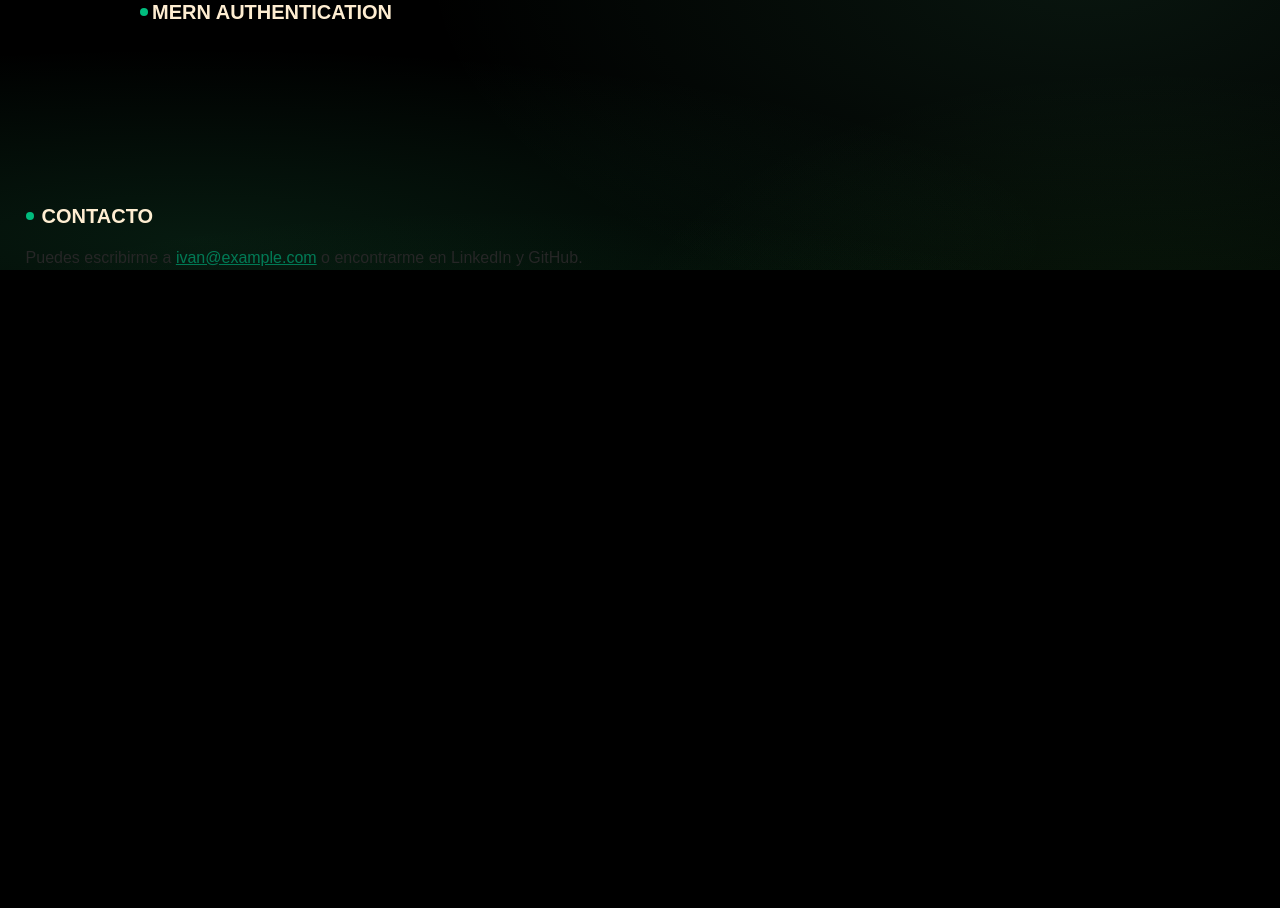
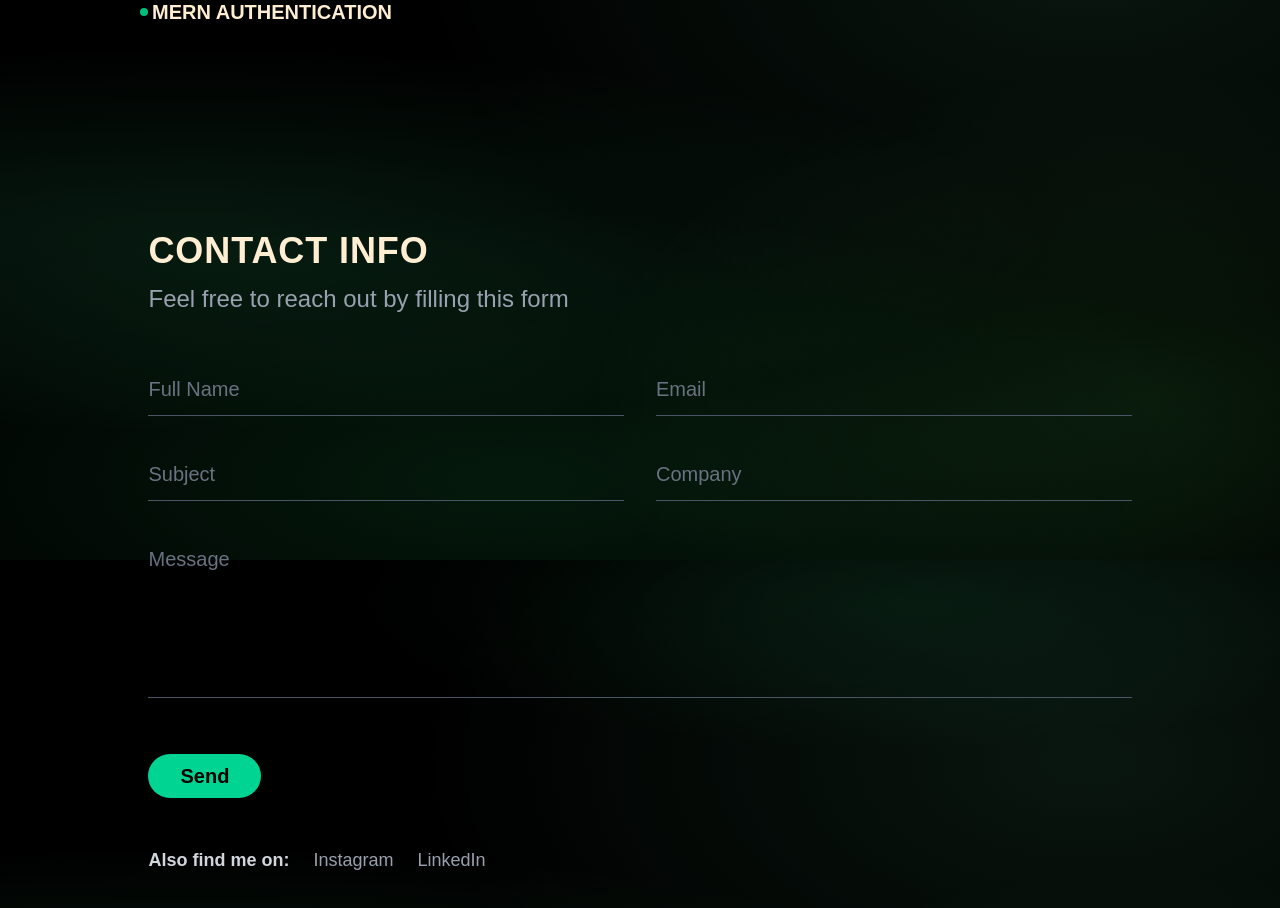
Before and after one commit to Iv44n/iv4n.dev, a Next.js app: page / in a window 1280 px wide. Shown: the part 3440-4348 px from the top of the page. Before the commit the page ends 3710 px from the top, so only its background shows below. Built offline with nearby package versions, Linux system fonts and the light colour scheme; no server answers; a web font is replaced by a local one.

Commit message:
feat: integrate contact form and update styles
This commit integrates the new `Contact` component into the main page, replacing the old contact section. It also adds new global styles to handle browser autofill in input fields, ensuring a consistent design.

```diff
--- a/src/app/globals.css
+++ b/src/app/globals.css
@@ -1,3 +1,4 @@
+/** biome-ignore-all lint/complexity/noImportantStyles: <> */
 @import "tailwindcss";
 
 :root {
@@ -47,3 +48,10 @@ body {
     ), #000000;
   background-attachment: fixed;
 }
+
+input:-webkit-autofill {
+  box-shadow: 0 0 0px 1000px transparent inset !important;
+  -webkit-box-shadow: 0 0 0px 1000px transparent inset !important;
+  -webkit-text-fill-color: var(--color-foreground) !important;
+  transition: background-color 5000s ease-in-out 0s;
+}
--- a/src/app/page.tsx
+++ b/src/app/page.tsx
@@ -1,3 +1,4 @@
+import Contact from '@/components/Contact'
 import Hero from '@/components/Hero'
 import ProjectList from '@/components/ProjectList'
 
@@ -9,22 +10,7 @@ export default function Home() {
     >
       <Hero />
       <ProjectList />
-      <section id='contact' aria-label='Contacto' className='w-full mt-16'>
-        <div className='py-4 flex items-center gap-2'>
-          <span className='bg-emerald-500 rounded-full p-1'></span>
-          <h2 className='text-xl font-semibold uppercase'>Contacto</h2>
-        </div>
-        <p className='text-neutral-800'>
-          Puedes escribirme a{' '}
-          <a
-            className='text-emerald-700 underline'
-            href='mailto:ivan@example.com'
-          >
-            ivan@example.com
-          </a>{' '}
-          o encontrarme en LinkedIn y GitHub.
-        </p>
-      </section>
+      <Contact />
     </main>
   )
 }
```
